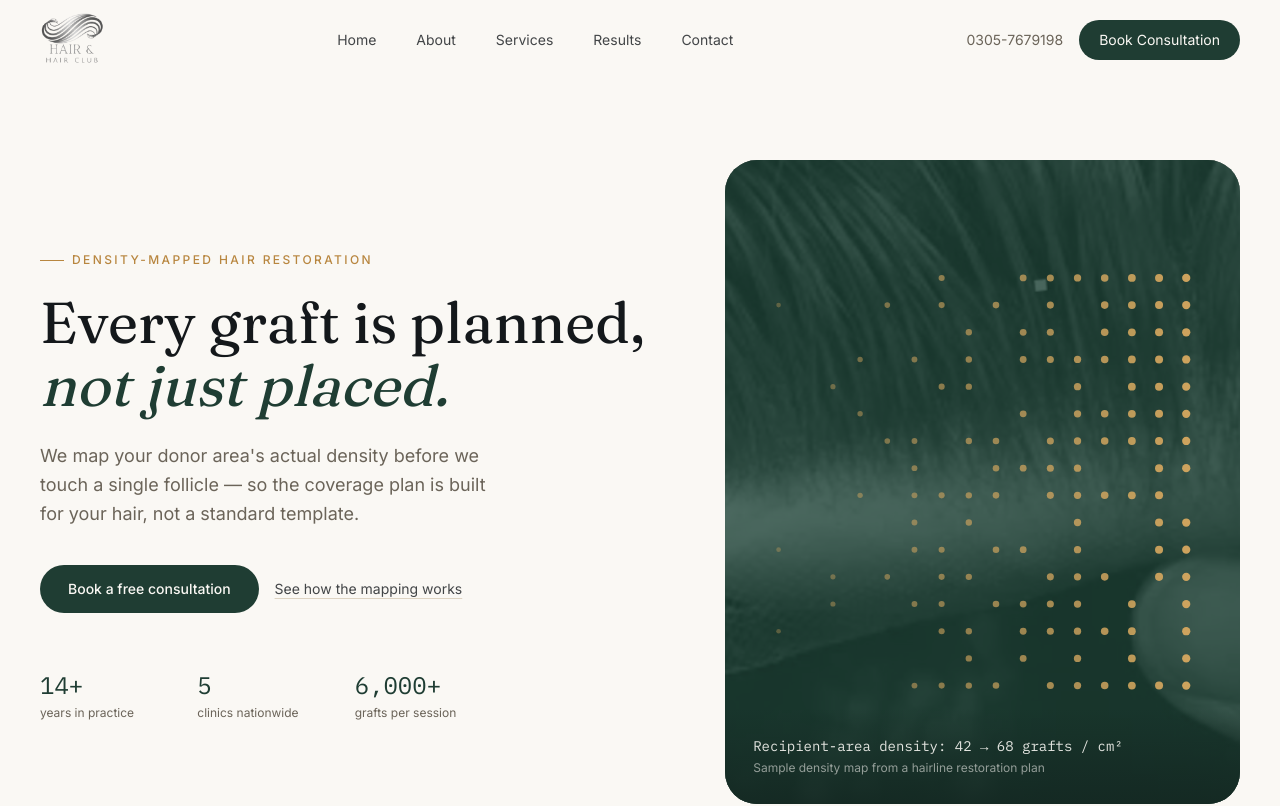
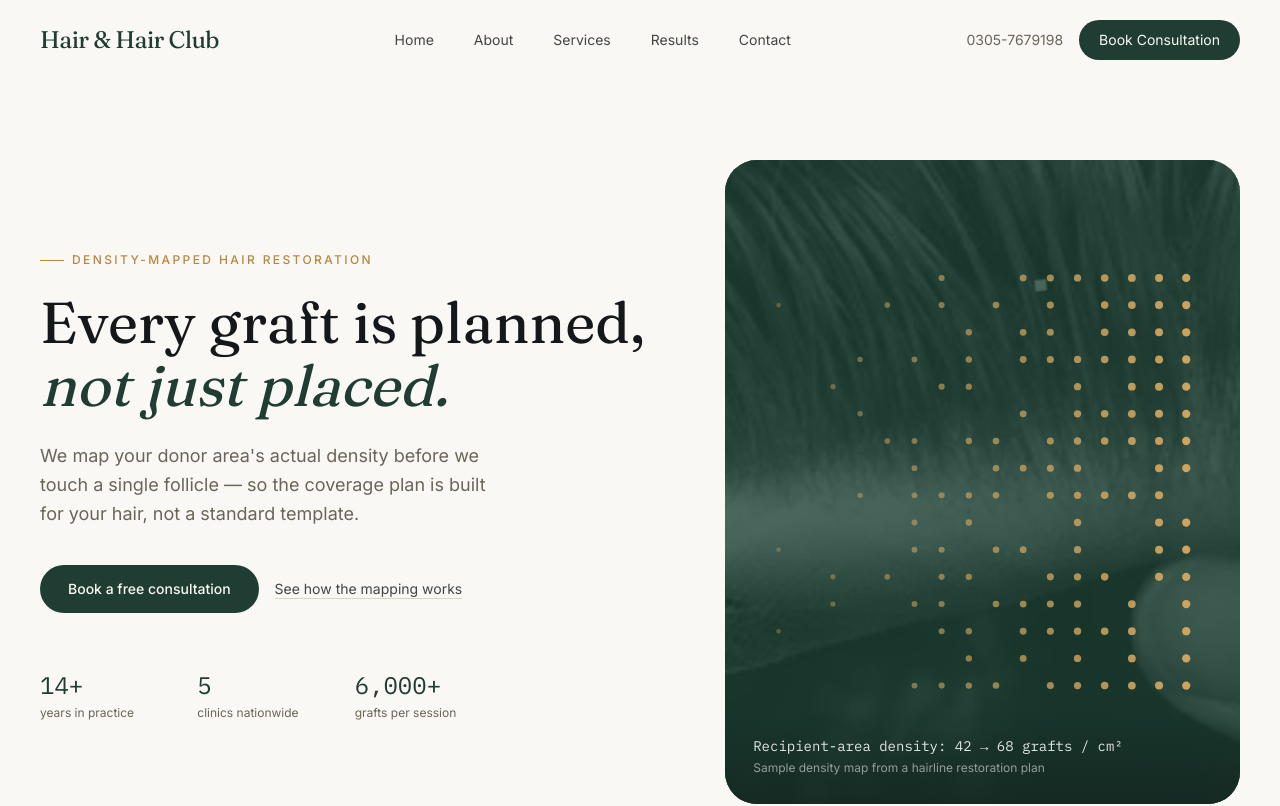
Before and after one commit to FawadSherwani/hairclub, a Next.js app: page / in a window 1280 px wide. Shown: the top 806 px of the page. Built offline with nearby package versions, Linux system fonts and the light colour scheme.

Commit message:
Revert header logo

```diff
--- a/components/Navbar.js
+++ b/components/Navbar.js
@@ -1,7 +1,6 @@
 "use client";
 
 import Link from "next/link";
-import Image from "next/image";
 import { useEffect, useState } from "react";
 import { useBooking } from "@/lib/booking-context";
 
@@ -32,15 +31,10 @@ export default function Navbar() {
       }`}
     >
       <nav className="mx-auto max-w-7xl px-6 lg:px-10 flex items-center justify-between h-20">
-        <Link href="/" className="flex items-center" aria-label="Hair & Hair Club home">
-          <Image
-            src="/logo.png"
-            alt="Hair & Hair Club"
-            width={64}
-            height={64}
-            className="h-16 w-16 object-contain"
-            priority
-          />
+        <Link href="/" className="flex items-center gap-2 group">
+          <span className="font-display text-2xl tracking-tight text-pine">
+            Hair & Hair Club
+          </span>
         </Link>
 
         <div className="hidden md:flex items-center gap-10">
```
Also changed, not shown: public/logo.png (deleted).
